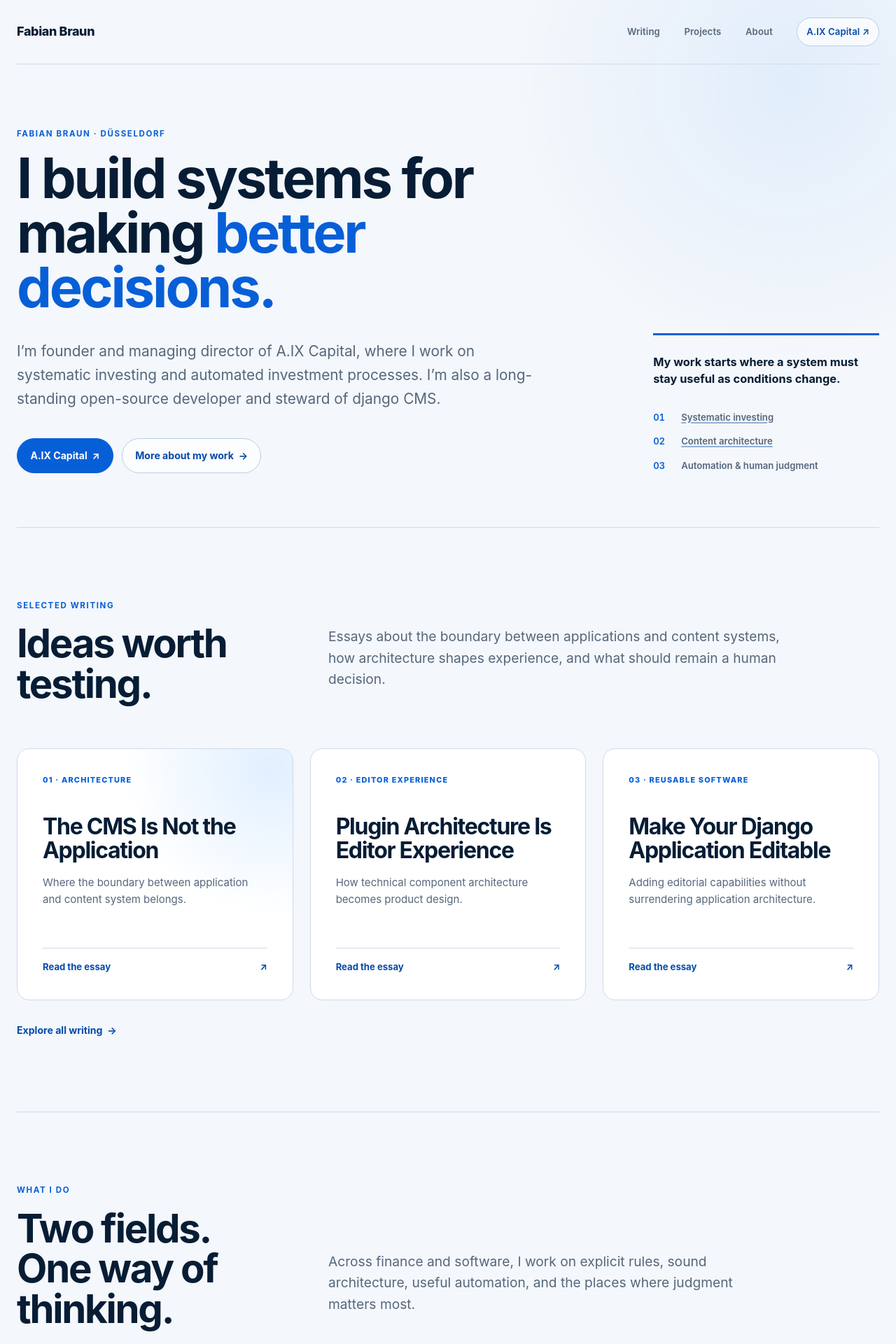
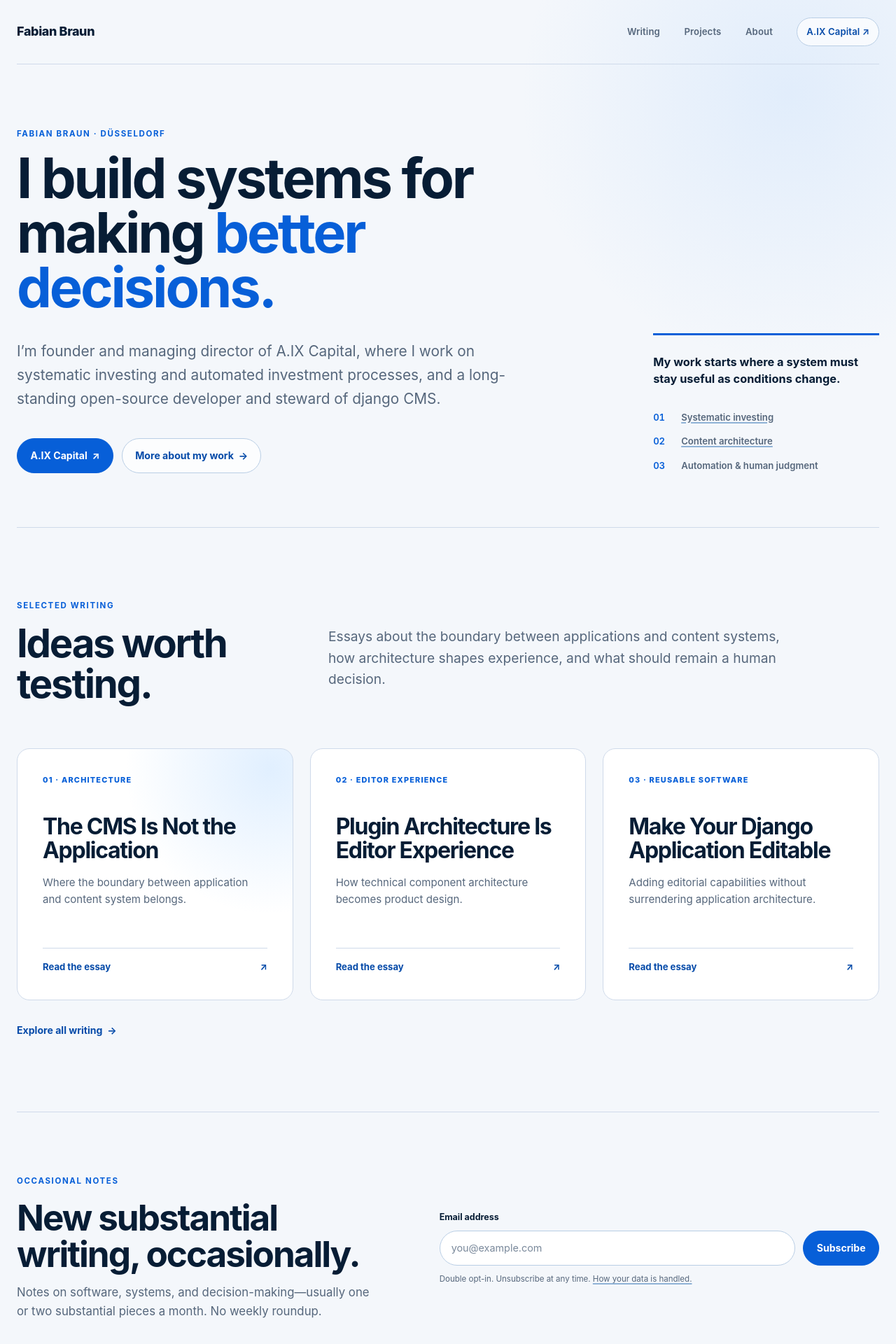
Before and after one commit to fsbraun/fsbraun.github.io, a Jekyll site: the page built from index.md, in a window 1280 px wide. Shown: the top 1920 px of the page at 70% size. Built offline with Jekyll 4.4.1, drawn with Linux system fonts in a browser that asks for light colours.

Commit message:
feat: Add buttondown email service

```diff
--- a/_config.yml
+++ b/_config.yml
@@ -15,6 +15,9 @@ author:
   name: Fabian Braun
   github: fsbraun
 
+newsletter:
+  username: fsbraun
+
 exclude:
   - Gemfile
   - Gemfile.lock
--- a/_includes/footer.html
+++ b/_includes/footer.html
@@ -2,6 +2,7 @@
   <p>Fabian Braun · Düsseldorf, Germany</p>
   <div class="footer-links">
     <a href="https://github.com/fsbraun">GitHub <span aria-hidden="true">↗</span></a>
+    <a href="{{ '/privacy/' | relative_url }}">Privacy</a>
     <a href="https://www.aix-capital.com/de/impressum/">Imprint <span aria-hidden="true">↗</span></a>
   </div>
 </footer>
--- /dev/null
+++ b/_includes/newsletter-signup.html
@@ -0,0 +1,31 @@
+<section id="newsletter" class="newsletter-signup" aria-labelledby="newsletter-heading">
+  <div class="newsletter-signup-copy">
+    <p class="eyebrow">Occasional notes</p>
+    <h2 id="newsletter-heading">New substantial writing, occasionally.</h2>
+    <p>Notes on software, systems, and decision-making—usually one or two substantial pieces a month. No weekly roundup.</p>
+  </div>
+  <form
+    class="newsletter-signup-form"
+    action="https://buttondown.com/api/emails/embed-subscribe/{{ site.newsletter.username }}"
+    method="post"
+  >
+    <label for="newsletter-email">Email address</label>
+    <div class="newsletter-signup-controls">
+      <input
+        id="newsletter-email"
+        name="email"
+        type="email"
+        autocomplete="email"
+        aria-describedby="newsletter-note"
+        placeholder="you@example.com"
+        required
+      >
+      <button class="button primary" type="submit">Subscribe</button>
+    </div>
+    <input type="hidden" name="embed" value="1">
+    <p id="newsletter-note" class="newsletter-signup-note">
+      Double opt-in. Unsubscribe at any time.
+      <a href="{{ '/privacy/' | relative_url }}">How your data is handled.</a>
+    </p>
+  </form>
+</section>
--- a/_layouts/post.html
+++ b/_layouts/post.html
@@ -12,3 +12,5 @@ layout: default
     {{ content }}
   </div>
 </article>
+
+{% include newsletter-signup.html %}
--- a/assets/css/style.css
+++ b/assets/css/style.css
@@ -51,7 +51,8 @@ a:hover {
 }
 
 a:focus-visible,
-button:focus-visible {
+button:focus-visible,
+input:focus-visible {
   outline: 3px solid rgba(22, 94, 168, 0.28);
   outline-offset: 4px;
 }
@@ -447,6 +448,76 @@ h3 {
   font-size: 0.88rem;
   font-weight: 720;
   text-decoration: none;
+}
+
+.newsletter-signup {
+  display: grid;
+  grid-template-columns: minmax(240px, 0.9fr) minmax(320px, 1.1fr);
+  gap: clamp(2rem, 7vw, 7rem);
+  align-items: center;
+  padding: clamp(4rem, 7vw, 6.5rem) 0;
+  border-top: 1px solid var(--line);
+}
+
+.newsletter-signup-copy h2 {
+  max-width: 650px;
+  margin-bottom: 1rem;
+  color: var(--navy);
+  font-size: clamp(2.1rem, 4vw, 3.75rem);
+  line-height: 1.02;
+}
+
+.newsletter-signup-copy > p:last-child {
+  max-width: 640px;
+  margin-bottom: 0;
+  color: var(--muted);
+  font-size: 1.05rem;
+}
+
+.newsletter-signup-form label {
+  display: block;
+  margin-bottom: 0.55rem;
+  color: var(--navy);
+  font-size: 0.78rem;
+  font-weight: 700;
+}
+
+.newsletter-signup-controls {
+  display: flex;
+  gap: 0.7rem;
+}
+
+.newsletter-signup-controls input {
+  min-width: 0;
+  flex: 1;
+  min-height: 50px;
+  padding: 0.72rem 1rem;
+  border: 1px solid #b9cee5;
+  border-radius: 999px;
+  background: var(--surface);
+  color: var(--navy);
+  font: inherit;
+  font-size: 0.9rem;
+}
+
+.newsletter-signup-controls input::placeholder {
+  color: #7a899b;
+}
+
+.newsletter-signup-controls input:focus {
+  border-color: var(--accent);
+}
+
+.newsletter-signup-controls .button {
+  cursor: pointer;
+  font-family: inherit;
+}
+
+.newsletter-signup-note {
+  margin: 0.7rem 0 0;
+  color: var(--muted);
+  font-size: 0.72rem;
+  line-height: 1.5;
 }
 
 .status {
@@ -896,6 +967,7 @@ h3 {
   .section-heading,
   .page-heading,
   .category-section,
+  .newsletter-signup,
   .about-card-wide,
   .about-connection,
   .about-now {
@@ -963,6 +1035,15 @@ h3 {
     justify-content: center;
     gap: 0.8rem;
   }
+
+  .newsletter-signup-controls {
+    align-items: stretch;
+    flex-direction: column;
+  }
+
+  .newsletter-signup-controls .button {
+    width: 100%;
+  }
 }
 
 @media (prefers-reduced-motion: reduce) {
--- a/index.md
+++ b/index.md
@@ -7,7 +7,7 @@ description: Fabian Braun builds systems for making better decisions in systemat
   <div class="hero-main">
     <p class="eyebrow">Fabian Braun · Düsseldorf</p>
     <h1>I build systems for making <span>better decisions.</span></h1>
-    <p class="hero-intro">I’m founder and managing director of A.IX Capital, where I work on systematic investing and automated investment processes. I’m also a long-standing open-source developer and steward of django CMS.</p>
+    <p class="hero-intro">I’m founder and managing director of A.IX Capital, where I work on systematic investing and automated investment processes, and a long-standing open-source developer and steward of django CMS.</p>
     <div class="actions">
       <a class="button primary" href="https://www.aix-capital.com/">A.IX Capital&nbsp; ↗</a>
       <a class="button" href="{{ '/about/' | relative_url }}">More about my work&nbsp; →</a>
@@ -54,6 +54,8 @@ description: Fabian Braun builds systems for making better decisions in systemat
   <a class="section-link" href="{{ '/writing/' | relative_url }}">Explore all writing&nbsp; →</a>
 </section>
 
+{% include newsletter-signup.html %}
+
 <section class="section" aria-label="Fields of work">
   <div class="section-heading">
     <div>
```
Also changed, not shown: privacy.md (added, +75 -0 lines), writing.md (+2 -0 lines).
